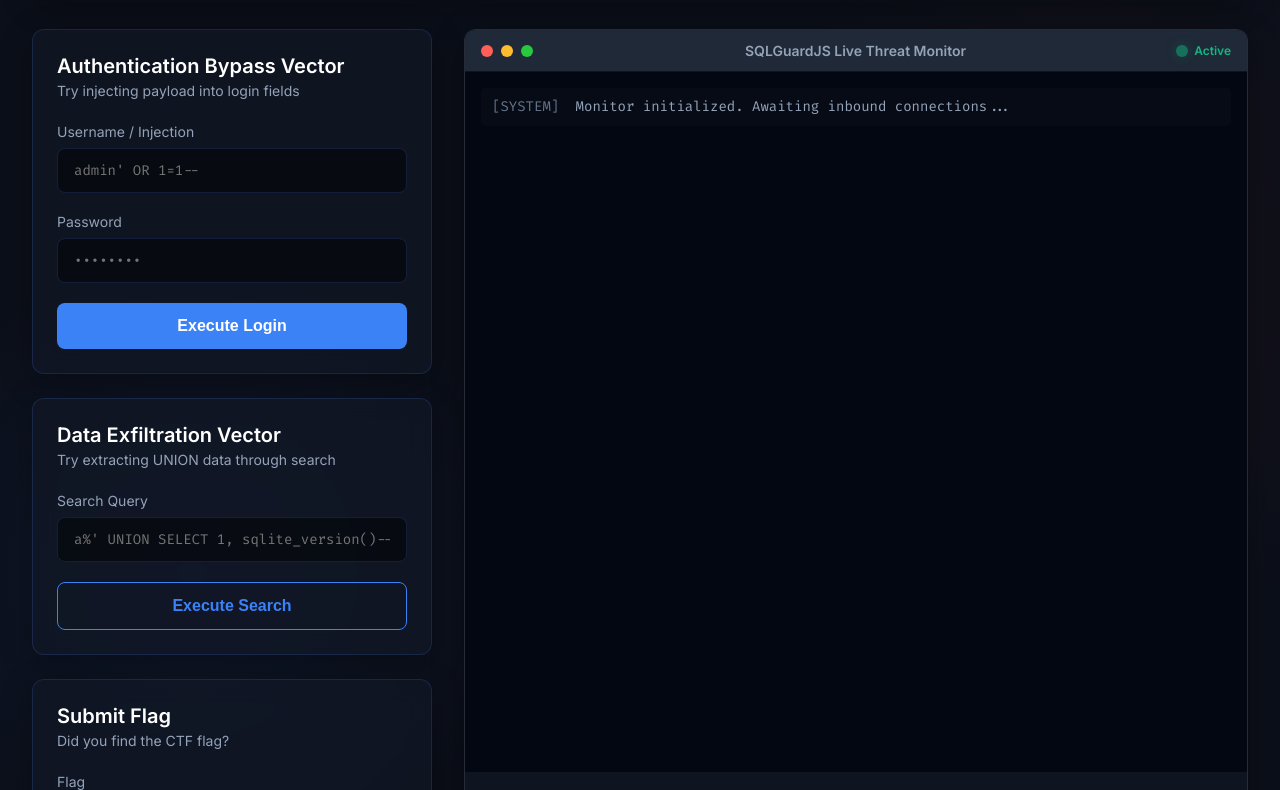
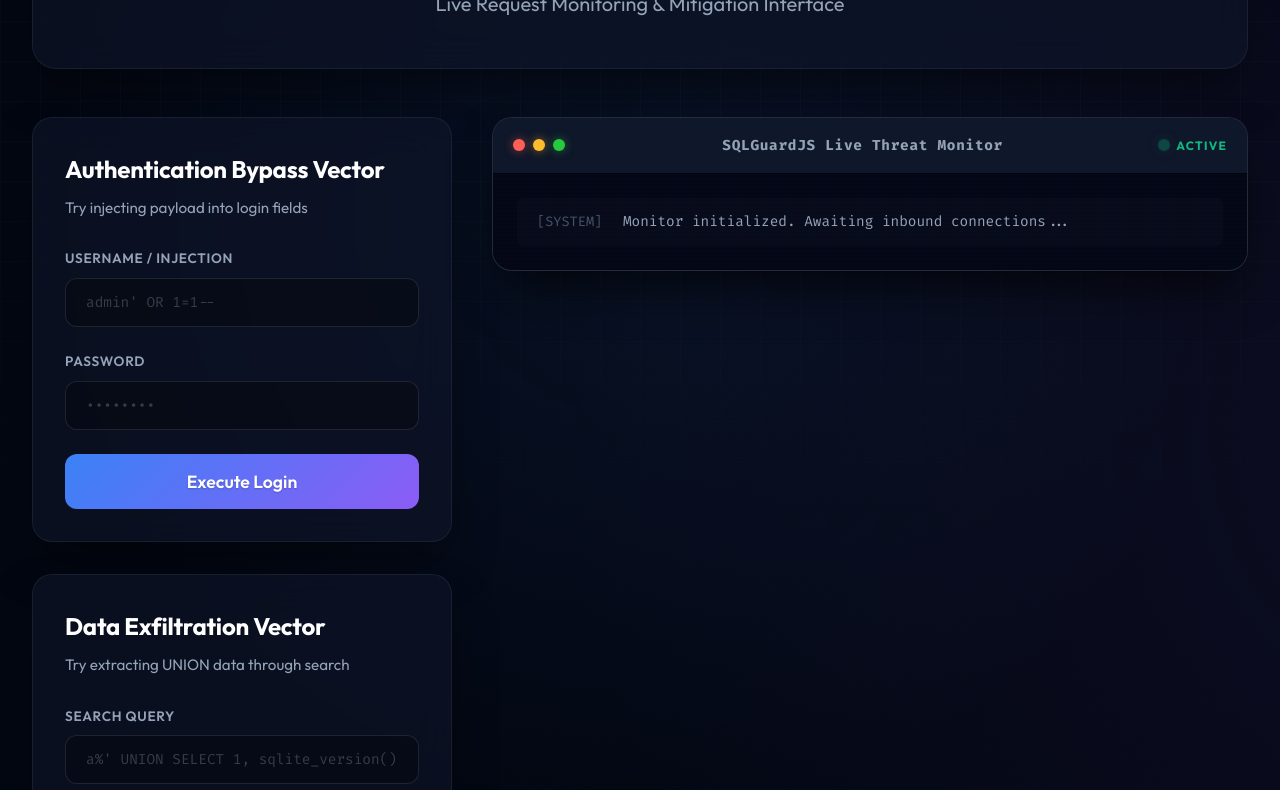
Before and after one commit to Chiranth-Janardhan-moger/SQLGuard-Bypass-CTF, a website: page public/index.html in a window 1280 px wide. Shown: the part 179-969 px from the top of the page. Drawn offline with Linux system fonts and the light colour scheme; no server answers.

Commit message:
Revamp UI with premium modern theme

```diff
--- a/public/style.css
+++ b/public/style.css
@@ -1,11 +1,15 @@
+@import url('https://fonts.googleapis.com/css2?family=Fira+Code:wght@400;500;700&family=Inter:wght@300;400;500;600;700&family=Outfit:wght@400;500;600;700;800&display=swap');
+
 :root {
-    --bg-color: #0b0f19;
-    --panel-bg: rgba(18, 24, 38, 0.7);
-    --panel-border: rgba(64, 116, 225, 0.2);
-    --text-primary: #e2e8f0;
+    --bg-base: #030712;
+    --panel-bg: rgba(15, 23, 42, 0.6);
+    --panel-border: rgba(148, 163, 184, 0.1);
+
+    --text-primary: #f8fafc;
     --text-muted: #94a3b8;
 
     --accent-blue: #3b82f6;
+    --accent-purple: #8b5cf6;
     --accent-blue-glow: rgba(59, 130, 246, 0.5);
 
     --accent-red: #ef4444;
@@ -14,8 +18,11 @@
     --accent-green: #10b981;
     --accent-green-glow: rgba(16, 185, 129, 0.5);
 
-    --terminal-bg: #030712;
-    --terminal-header: #1f2937;
+    --terminal-bg: #020617;
+    --terminal-header: #0f172a;
+
+    --gradient-btn: linear-gradient(135deg, #3b82f6, #8b5cf6);
+    --gradient-btn-hover: linear-gradient(135deg, #2563eb, #7c3aed);
 }
 
 * {
@@ -25,65 +32,114 @@
 }
 
 body {
-    font-family: 'Inter', sans-serif;
-    background-color: var(--bg-color);
-    background-image:
-        radial-gradient(circle at 15% 50%, rgba(59, 130, 246, 0.08), transparent 25%),
-        radial-gradient(circle at 85% 30%, rgba(239, 68, 68, 0.05), transparent 25%);
+    font-family: 'Outfit', 'Inter', sans-serif;
+    background-color: var(--bg-base);
     color: var(--text-primary);
     min-height: 100vh;
     overflow-x: hidden;
+    line-height: 1.6;
+    position: relative;
+}
+
+/* Premium Animated Background */
+body::before {
+    content: '';
+    position: fixed;
+    top: -50%; left: -50%; width: 200%; height: 200%;
+    background:
+        radial-gradient(circle at 50% 50%, rgba(59, 130, 246, 0.08), transparent 40%),
+        radial-gradient(circle at 80% 20%, rgba(139, 92, 246, 0.08), transparent 40%);
+    z-index: -2;
+    animation: ambientRotate 40s linear infinite;
+}
+
+body::after {
+    content: '';
+    position: fixed;
+    inset: 0;
+    background-image:
+        linear-gradient(rgba(255, 255, 255, 0.02) 1px, transparent 1px),
+        linear-gradient(90deg, rgba(255, 255, 255, 0.02) 1px, transparent 1px);
+    background-size: 40px 40px;
+    z-index: -1;
+    mask-image: linear-gradient(to bottom, black 40%, transparent 100%);
+    -webkit-mask-image: linear-gradient(to bottom, black 40%, transparent 100%);
+}
+
+@keyframes ambientRotate {
+    0% { transform: rotate(0deg); }
+    100% { transform: rotate(360deg); }
 }
 
 .app-container {
     max-width: 1400px;
     margin: 0 auto;
-    padding: 2rem;
+    padding: 3rem 2rem;
     display: flex;
     flex-direction: column;
-    gap: 2rem;
+    gap: 3rem;
     min-height: 100vh;
 }
 
 /* Header */
 header {
     text-align: center;
-    padding: 2rem;
-    border-radius: 16px;
+    padding: 3rem 2rem;
+    border-radius: 24px;
+    position: relative;
+    overflow: hidden;
+    animation: fadeDown 0.8s ease-out;
+}
+
+@keyframes fadeDown {
+    from { opacity: 0; transform: translateY(-20px); }
+    to { opacity: 1; transform: translateY(0); }
+}
+
+header::before {
+    content: '';
+    position: absolute;
+    top: 0; left: 0; right: 0; height: 1px;
+    background: linear-gradient(90deg, transparent, rgba(255,255,255,0.2), transparent);
 }
 
 h1 {
-    font-size: 2.5rem;
+    font-size: 3.5rem;
     font-weight: 800;
     margin-bottom: 0.5rem;
-    letter-spacing: -0.025em;
+    letter-spacing: -0.03em;
+    line-height: 1.1;
 }
 
 .neon-text {
-    color: #fff;
-    text-shadow: 0 0 10px var(--accent-blue-glow), 0 0 20px var(--accent-blue-glow);
+    background: linear-gradient(to right, #60a5fa, #c084fc);
+    -webkit-background-clip: text;
+    -webkit-text-fill-color: transparent;
+    filter: drop-shadow(0 0 12px rgba(139, 92, 246, 0.4));
 }
 
 header p {
     color: var(--text-muted);
-    font-size: 1.1rem;
+    font-size: 1.25rem;
+    font-weight: 400;
 }
 
 /* Glassmorphism utility */
 .glass-panel {
     background: var(--panel-bg);
-    backdrop-filter: blur(12px);
-    -webkit-backdrop-filter: blur(12px);
+    backdrop-filter: blur(20px);
+    -webkit-backdrop-filter: blur(20px);
     border: 1px solid var(--panel-border);
-    box-shadow: 0 8px 32px 0 rgba(0, 0, 0, 0.3);
+    box-shadow: 0 25px 50px -12px rgba(0, 0, 0, 0.5);
 }
 
 /* Layout */
 .main-layout {
     display: grid;
-    grid-template-columns: 400px 1fr;
-    gap: 2rem;
+    grid-template-columns: 420px 1fr;
+    gap: 2.5rem;
     flex: 1;
+    align-items: start;
 }
 
 @media (max-width: 1024px) {
@@ -96,151 +152,213 @@ header p {
 .left-panel {
     display: flex;
     flex-direction: column;
-    gap: 1.5rem;
+    gap: 2rem;
 }
 
 .card {
-    padding: 1.5rem;
-    border-radius: 12px;
-    transition: transform 0.3s ease, box-shadow 0.3s ease;
+    padding: 2rem;
+    border-radius: 20px;
+    transition: all 0.4s cubic-bezier(0.175, 0.885, 0.32, 1.275);
+    animation: fadeInUp 0.8s ease-out forwards;
+    opacity: 0;
+    transform: translateY(20px);
+}
+
+.card:nth-child(1) { animation-delay: 0.1s; }
+.card:nth-child(2) { animation-delay: 0.2s; }
+.card:nth-child(3) { animation-delay: 0.3s; }
+.card:nth-child(4) { animation-delay: 0.4s; }
+
+@keyframes fadeInUp {
+    to { opacity: 1; transform: translateY(0); }
 }
 
 .card:hover {
-    transform: translateY(-2px);
-    box-shadow: 0 12px 40px 0 rgba(0, 0, 0, 0.4);
+    transform: translateY(-5px) scale(1.01);
+    box-shadow: 0 30px 60px -12px rgba(0, 0, 0, 0.6);
+    border-color: rgba(255, 255, 255, 0.15);
 }
 
 .card h2 {
-    font-size: 1.25rem;
-    font-weight: 600;
-    margin-bottom: 0.25rem;
+    font-size: 1.5rem;
+    font-weight: 700;
+    margin-bottom: 0.5rem;
     color: #fff;
+    letter-spacing: -0.01em;
 }
 
 .subtitle {
     color: var(--text-muted);
-    font-size: 0.875rem;
-    margin-bottom: 1.5rem;
+    font-size: 0.95rem;
+    margin-bottom: 1.75rem;
 }
 
 /* Forms */
 .input-group {
-    margin-bottom: 1.25rem;
+    margin-bottom: 1.5rem;
+    position: relative;
 }
 
 label {
     display: block;
-    font-size: 0.875rem;
-    font-weight: 500;
+    font-size: 0.85rem;
+    font-weight: 600;
     margin-bottom: 0.5rem;
     color: var(--text-muted);
+    text-transform: uppercase;
+    letter-spacing: 0.05em;
 }
 
 input {
     width: 100%;
-    padding: 0.75rem 1rem;
-    background: rgba(0, 0, 0, 0.5);
-    border: 1px solid var(--panel-border);
-    border-radius: 8px;
+    padding: 0.875rem 1.25rem;
+    background: rgba(0, 0, 0, 0.3);
+    border: 1px solid rgba(255, 255, 255, 0.1);
+    border-radius: 12px;
     color: #fff;
     font-family: 'Fira Code', monospace;
-    font-size: 0.875rem;
+    font-size: 0.9rem;
     transition: all 0.3s ease;
 }
 
 input:focus {
     outline: none;
+    background: rgba(0, 0, 0, 0.5);
     border-color: var(--accent-blue);
-    box-shadow: 0 0 0 2px rgba(59, 130, 246, 0.2);
+    box-shadow: 0 0 0 3px rgba(59, 130, 246, 0.25);
+}
+
+input::placeholder {
+    color: rgba(255, 255, 255, 0.2);
 }
 
 /* Buttons */
 .btn {
     width: 100%;
-    padding: 0.875rem;
+    padding: 1rem;
     border: none;
-    border-radius: 8px;
+    border-radius: 12px;
+    font-family: 'Outfit', sans-serif;
     font-weight: 600;
-    font-size: 1rem;
+    font-size: 1.1rem;
     cursor: pointer;
-    transition: all 0.3s ease;
+    transition: all 0.3s cubic-bezier(0.4, 0, 0.2, 1);
+    position: relative;
+    overflow: hidden;
 }
 
 .primary-btn {
-    background: var(--accent-blue);
+    background: var(--gradient-btn);
     color: white;
+    text-shadow: 0 1px 2px rgba(0,0,0,0.2);
+}
+
+.primary-btn::after {
+    content: '';
+    position: absolute;
+    inset: 0;
+    background: linear-gradient(rgba(255,255,255,0.2), transparent);
+    opacity: 0;
+    transition: opacity 0.3s;
 }
 
 .primary-btn:hover {
-    background: #2563eb;
-    box-shadow: 0 0 15px var(--accent-blue-glow);
+    transform: translateY(-2px);
+    box-shadow: 0 10px 20px -10px var(--accent-blue-glow);
+}
+
+.primary-btn:hover::after {
+    opacity: 1;
+}
+
+.primary-btn:active {
+    transform: translateY(1px);
 }
 
 .secondary-btn {
-    background: transparent;
-    border: 1px solid var(--accent-blue);
-    color: var(--accent-blue);
+    background: rgba(59, 130, 246, 0.1);
+    border: 1px solid rgba(59, 130, 246, 0.3);
+    color: #93c5fd;
 }
 
 .secondary-btn:hover {
-    background: rgba(59, 130, 246, 0.1);
-    box-shadow: 0 0 15px var(--accent-blue-glow);
+    background: rgba(59, 130, 246, 0.2);
+    border-color: rgba(59, 130, 246, 0.6);
+    box-shadow: 0 8px 20px -10px var(--accent-blue-glow);
+    transform: translateY(-2px);
 }
 
 /* Result Box */
 .result-box {
-    margin-top: 1rem;
-    padding: 1rem;
-    border-radius: 8px;
-    font-size: 0.875rem;
+    margin-top: 1.5rem;
+    padding: 1.25rem;
+    border-radius: 12px;
+    font-size: 0.9rem;
     display: none;
     word-break: break-all;
+    animation: fadeIn 0.4s ease;
+    font-family: 'Fira Code', monospace;
+}
+
+@keyframes fadeIn {
+    from { opacity: 0; transform: translateY(-10px); }
+    to { opacity: 1; transform: translateY(0); }
 }
 
 .result-box.success {
     display: block;
     background: rgba(16, 185, 129, 0.1);
-    border: 1px solid var(--accent-green);
-    color: var(--accent-green);
+    border: 1px solid rgba(16, 185, 129, 0.3);
+    color: #6ee7b7;
+    box-shadow: 0 4px 15px rgba(16, 185, 129, 0.1);
 }
 
 .result-box.error {
     display: block;
     background: rgba(239, 68, 68, 0.1);
-    border: 1px solid var(--accent-red);
-    color: var(--accent-red);
+    border: 1px solid rgba(239, 68, 68, 0.3);
+    color: #fca5a5;
+    box-shadow: 0 4px 15px rgba(239, 68, 68, 0.1);
 }
 
 /* Hints */
 .hints {
-    padding: 1.5rem;
-    border-radius: 12px;
+    padding: 2rem;
+    border-radius: 20px;
+    background: linear-gradient(135deg, rgba(255,255,255,0.03), rgba(255,255,255,0.01));
 }
 
 .hints h3 {
-    font-size: 1rem;
-    margin-bottom: 1rem;
+    font-size: 1.1rem;
+    margin-bottom: 1.25rem;
+    color: #e2e8f0;
 }
 
 .hints ul {
     list-style: none;
     display: flex;
     flex-direction: column;
-    gap: 0.5rem;
+    gap: 0.75rem;
 }
 
 .hints code {
     font-family: 'Fira Code', monospace;
-    font-size: 0.8rem;
-    background: rgba(0, 0, 0, 0.5);
-    padding: 0.2rem 0.5rem;
-    border-radius: 4px;
-    color: var(--accent-blue);
-    cursor: pointer;
-    transition: color 0.2s;
+    font-size: 0.85rem;
+    background: rgba(0, 0, 0, 0.4);
+    padding: 0.4rem 0.75rem;
+    border-radius: 6px;
+    border: 1px solid rgba(255,255,255,0.05);
+    color: #93c5fd;
+    cursor: copy;
+    display: inline-block;
+    transition: all 0.2s ease;
 }
+
 .hints code:hover {
     color: #fff;
+    background: rgba(59, 130, 246, 0.2);
+    border-color: rgba(59, 130, 246, 0.4);
+    transform: translateX(4px);
 }
 
 /* Terminal (Right Panel) */
@@ -248,18 +366,22 @@ input:focus {
     height: 100%;
     display: flex;
     flex-direction: column;
-    border-radius: 12px;
+    border-radius: 20px;
     overflow: hidden;
-    border-color: rgba(255,255,255,0.1);
+    border: 1px solid rgba(255,255,255,0.1);
+    box-shadow: 0 25px 50px -12px rgba(0, 0, 0, 0.7);
+    animation: fadeIn 1s ease-out forwards;
+    animation-delay: 0.5s;
+    opacity: 0;
 }
 
 .terminal-header {
     background: var(--terminal-header);
-    padding: 0.75rem 1rem;
+    padding: 1rem 1.25rem;
     display: flex;
     align-items: center;
     justify-content: space-between;
-    border-bottom: 1px solid rgba(0,0,0,0.5);
+    border-bottom: 1px solid rgba(0,0,0,0.8);
 }
 
 .dots {
@@ -272,14 +394,16 @@ input:focus {
     height: 12px;
     border-radius: 50%;
 }
-.dot.red { background: #ff5f56; }
-.dot.yellow { background: #ffbd2e; }
-.dot.green { background: #27c93f; }
+.dot.red { background: #ff5f56; box-shadow: 0 0 10px rgba(255,95,86,0.5); }
+.dot.yellow { background: #ffbd2e; box-shadow: 0 0 10px rgba(255,189,46,0.5); }
+.dot.green { background: #27c93f; box-shadow: 0 0 10px rgba(39,201,63,0.5); }
 
 .terminal-title {
-    font-size: 0.875rem;
+    font-size: 0.9rem;
     font-weight: 600;
     color: var(--text-muted);
+    letter-spacing: 0.05em;
+    font-family: 'Fira Code', monospace;
 }
 
 .pulse-indicator {
@@ -288,7 +412,9 @@ input:focus {
     gap: 0.5rem;
     font-size: 0.75rem;
     color: var(--accent-green);
-    font-weight: 600;
+    font-weight: 700;
+    text-transform: uppercase;
+    letter-spacing: 0.1em;
 }
 
 .pulse {
@@ -296,38 +422,53 @@ input:focus {
     height: 8px;
     border-radius: 50%;
     background: var(--accent-green);
-    box-shadow: 0 0 8px var(--accent-green-glow);
-    animation: pulsate 2s infinite;
+    box-shadow: 0 0 10px var(--accent-green-glow);
+    animation: pulsate 2s infinite ease-in-out;
 }
 
 @keyframes pulsate {
-    0% { transform: scale(1); opacity: 1; }
-    50% { transform: scale(1.5); opacity: 0.5; }
-    100% { transform: scale(1); opacity: 1; }
+    0% { transform: scale(0.8); opacity: 0.8; }
+    50% { transform: scale(1.5); opacity: 0.3; }
+    100% { transform: scale(0.8); opacity: 0.8; }
 }
 
 .terminal-body {
     flex: 1;
     background: var(--terminal-bg);
-    padding: 1rem;
+    padding: 1.5rem;
     overflow-y: auto;
     font-family: 'Fira Code', monospace;
-    font-size: 0.875rem;
-    line-height: 1.6;
+    font-size: 0.9rem;
+    line-height: 1.7;
     display: flex;
     flex-direction: column;
-    gap: 0.5rem;
-    max-height: 700px;
+    gap: 0.75rem;
+    max-height: 750px;
+    position: relative;
+}
+
+/* CRT Scanline effect */
+.terminal-body::before {
+    content: " ";
+    display: block;
+    position: absolute;
+    top: 0; left: 0; bottom: 0; right: 0;
+    background: linear-gradient(rgba(18, 16, 16, 0) 50%, rgba(0, 0, 0, 0.1) 50%), linear-gradient(90deg, rgba(255, 0, 0, 0.03), rgba(0, 255, 0, 0.01), rgba(0, 0, 255, 0.03));
+    z-index: 10;
+    background-size: 100% 4px, 3px 100%;
+    pointer-events: none;
 }
 
 .log-entry {
-    padding: 0.5rem;
-    border-radius: 4px;
+    padding: 0.75rem 1rem;
+    border-radius: 6px;
     background: rgba(255, 255, 255, 0.02);
-    border-left: 3px solid transparent;
-    animation: slideIn 0.3s ease-out forwards;
+    border-left: 4px solid transparent;
+    animation: slideIn 0.4s cubic-bezier(0.175, 0.885, 0.32, 1.275) forwards;
     opacity: 0;
-    transform: translateX(10px);
+    transform: translateX(15px);
+    position: relative;
+    z-index: 11;
 }
 
 @keyframes slideIn {
@@ -335,8 +476,9 @@ input:focus {
 }
 
 .timestamp {
-    color: #64748b;
-    margin-right: 0.5rem;
+    color: #475569;
+    margin-right: 0.75rem;
+    font-size: 0.85rem;
 }
 
 .log-entry.system {
@@ -349,8 +491,8 @@ input:focus {
 }
 
 .log-entry.info .method {
-    color: var(--accent-blue);
-    font-weight: bold;
+    color: #93c5fd;
+    font-weight: 700;
 }
 
 .log-entry.attack {
@@ -359,69 +501,77 @@ input:focus {
 }
 
 .log-entry.attack .alert-badge {
-    background: var(--accent-red);
-    color: white;
-    padding: 0.1rem 0.4rem;
+    background: rgba(239, 68, 68, 0.15);
+    color: #fca5a5;
+    border: 1px solid rgba(239, 68, 68, 0.3);
+    padding: 0.15rem 0.5rem;
     border-radius: 4px;
     font-size: 0.75rem;
     font-weight: bold;
-    margin-right: 0.5rem;
+    margin-right: 0.75rem;
+    box-shadow: 0 0 10px rgba(239, 68, 68, 0.1);
 }
 
 .log-entry.attack .payload {
     display: block;
-    margin-top: 0.5rem;
-    padding: 0.5rem;
-    background: rgba(0,0,0,0.5);
-    border-radius: 4px;
-    color: #f87171;
+    margin-top: 0.75rem;
+    padding: 0.75rem;
+    background: rgba(0,0,0,0.6);
+    border-radius: 6px;
+    color: #fca5a5;
     word-break: break-all;
+    border: 1px solid rgba(239, 68, 68, 0.2);
 }
 
 /* Custom Scrollbar */
 ::-webkit-scrollbar {
-    width: 8px;
+    width: 10px;
 }
 ::-webkit-scrollbar-track {
     background: rgba(0,0,0,0.2);
 }
 ::-webkit-scrollbar-thumb {
-    background: rgba(255,255,255,0.1);
-    border-radius: 4px;
+    background: rgba(255,255,255,0.15);
+    border-radius: 5px;
+    border: 2px solid transparent;
+    background-clip: padding-box;
 }
 ::-webkit-scrollbar-thumb:hover {
-    background: rgba(255,255,255,0.2);
+    background: rgba(255,255,255,0.25);
+    background-clip: padding-box;
 }
 
 /* Mobile Responsiveness Enhancements */
 @media (max-width: 768px) {
     .app-container {
-        padding: 1rem;
-        gap: 1rem;
+        padding: 1.5rem 1rem;
+        gap: 2rem;
     }
 
     h1 {
-        font-size: 1.75rem;
+        font-size: 2.25rem;
     }
 
     header {
-        padding: 1.5rem 1rem;
+        padding: 2rem 1.5rem;
+        border-radius: 16px;
     }
 
     header p {
-        font-size: 0.9rem;
+        font-size: 1rem;
     }
 
     .card {
+        padding: 1.5rem;
+        border-radius: 16px;
+    }
+
+    .terminal-body {
+        max-height: 400px;
         padding: 1rem;
     }
 
-    .terminal-body {
-        max-height: 350px;
-        padding: 0.75rem;
-    }
-
     .terminal-header {
-        padding: 0.5rem 0.75rem;
+        padding: 0.75rem 1rem;
     }
 }
```
